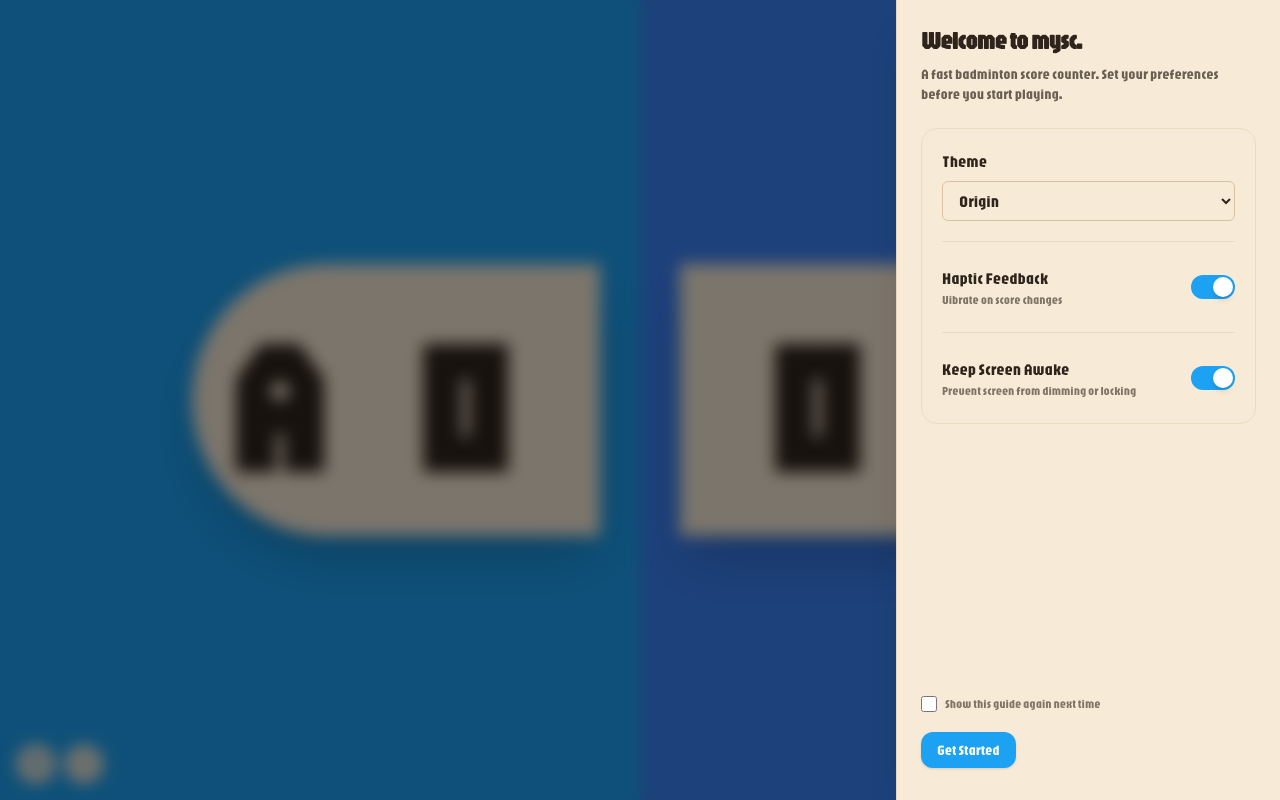
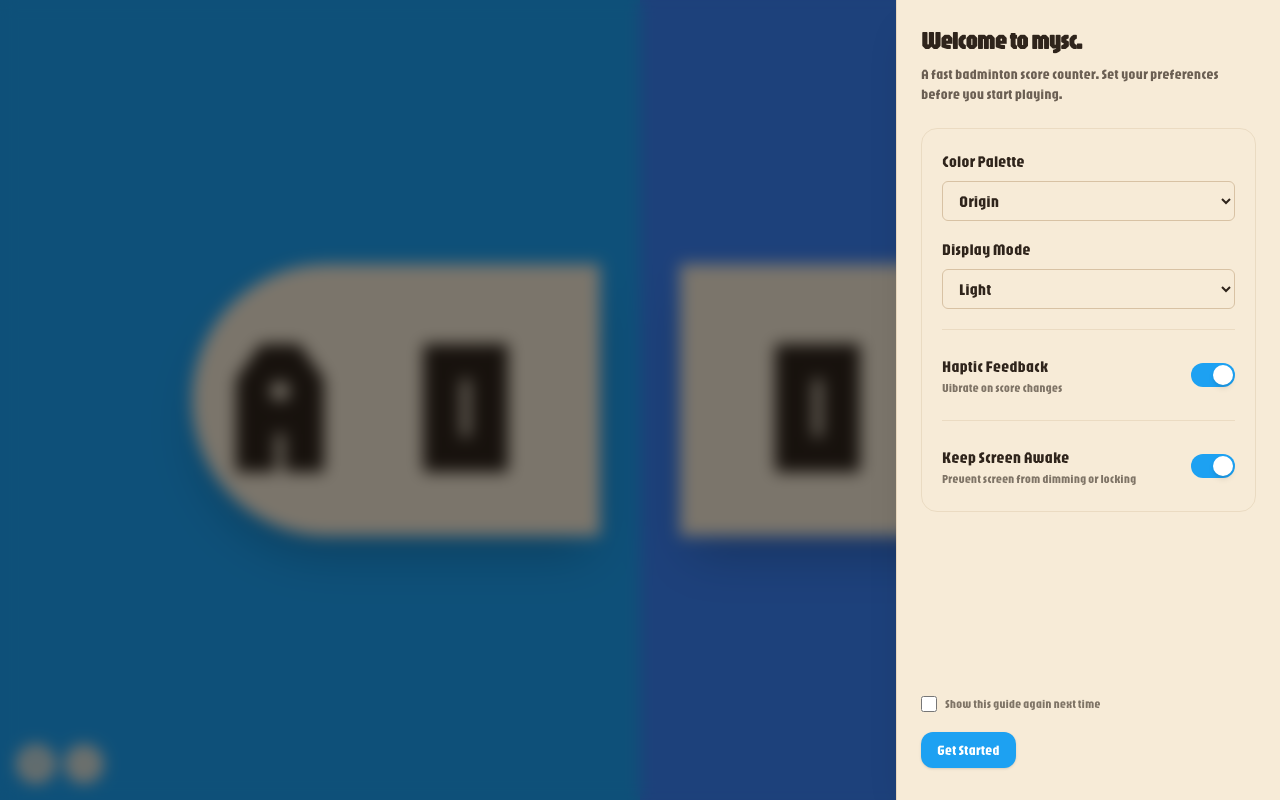
Before and after one commit to bal16/mysc, a React (Vite) app: page / in a window 1280 px wide. Built offline with nearby package versions, Linux system fonts and the light colour scheme; a web font is replaced by a local one.

Commit message:
feat(settings): separate color palette and display mode controls (resolves #17)

```diff
--- a/src/components/ThemeSwitcher.tsx
+++ b/src/components/ThemeSwitcher.tsx
@@ -1,28 +1,56 @@
 import { useTheme } from "@/hooks/useTheme";
-import { Theme } from "@/types";
+import { ColorPalette, DisplayMode } from "@/types";
 import { SettingsSelectOption } from "./SettingsSelectOption";
 import { clsx } from "clsx";
 
 export const ThemeSwitcher = () => {
-  const { theme, setTheme } = useTheme();
+  const { palette, setPalette, mode, setMode } = useTheme();
+
+  const selectClassName = clsx(
+    "bg-surface text-foreground border border-border rounded-md px-3 py-2 outline-none transition-all cursor-pointer",
+    "focus:ring-2 focus:ring-primary/20 focus:border-primary hover:border-primary/50"
+  );
 
   return (
+    <div className="flex flex-col gap-4">
       <div className="flex flex-col gap-2">
-      <label className="text-foreground font-medium">Theme</label>
+        <label
+          htmlFor="color-palette-select"
+          className="text-foreground font-medium"
+        >
+          Color Palette
+        </label>
         <select
-        value={theme}
-        onChange={(e) => setTheme(e.target.value as Theme)}
-        className={clsx(
-          "bg-surface text-foreground border border-border rounded-md px-3 py-2 outline-none transition-all cursor-pointer",
-          "focus:ring-2 focus:ring-primary/20 focus:border-primary hover:border-primary/50"
-        )}
+          id="color-palette-select"
+          value={palette}
+          onChange={(e) => setPalette(e.target.value as ColorPalette)}
+          className={selectClassName}
         >
           <SettingsSelectOption value="origin">Origin</SettingsSelectOption>
-        <SettingsSelectOption value="amoled">AMOLED</SettingsSelectOption>
           <SettingsSelectOption value="premium-warm">
             Premium Warm
           </SettingsSelectOption>
         </select>
       </div>
+
+      <div className="flex flex-col gap-2">
+        <label
+          htmlFor="display-mode-select"
+          className="text-foreground font-medium"
+        >
+          Display Mode
+        </label>
+        <select
+          id="display-mode-select"
+          value={mode}
+          onChange={(e) => setMode(e.target.value as DisplayMode)}
+          className={selectClassName}
+        >
+          <SettingsSelectOption value="light">Light</SettingsSelectOption>
+          <SettingsSelectOption value="dark">Dark</SettingsSelectOption>
+          <SettingsSelectOption value="amoled">AMOLED</SettingsSelectOption>
+        </select>
+      </div>
+    </div>
   );
 };
```
Lines whose indentation alone changed are shown as unchanged.
